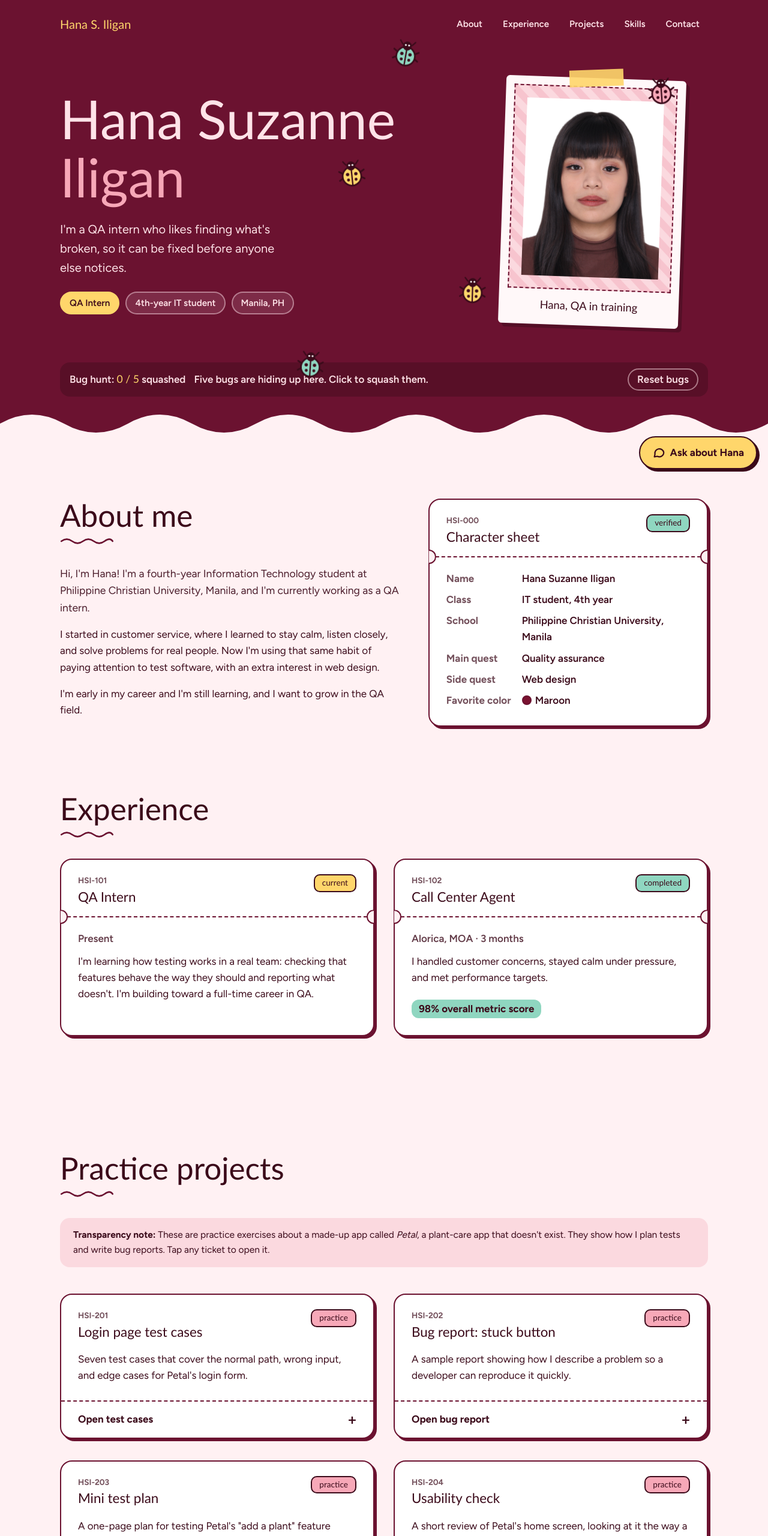
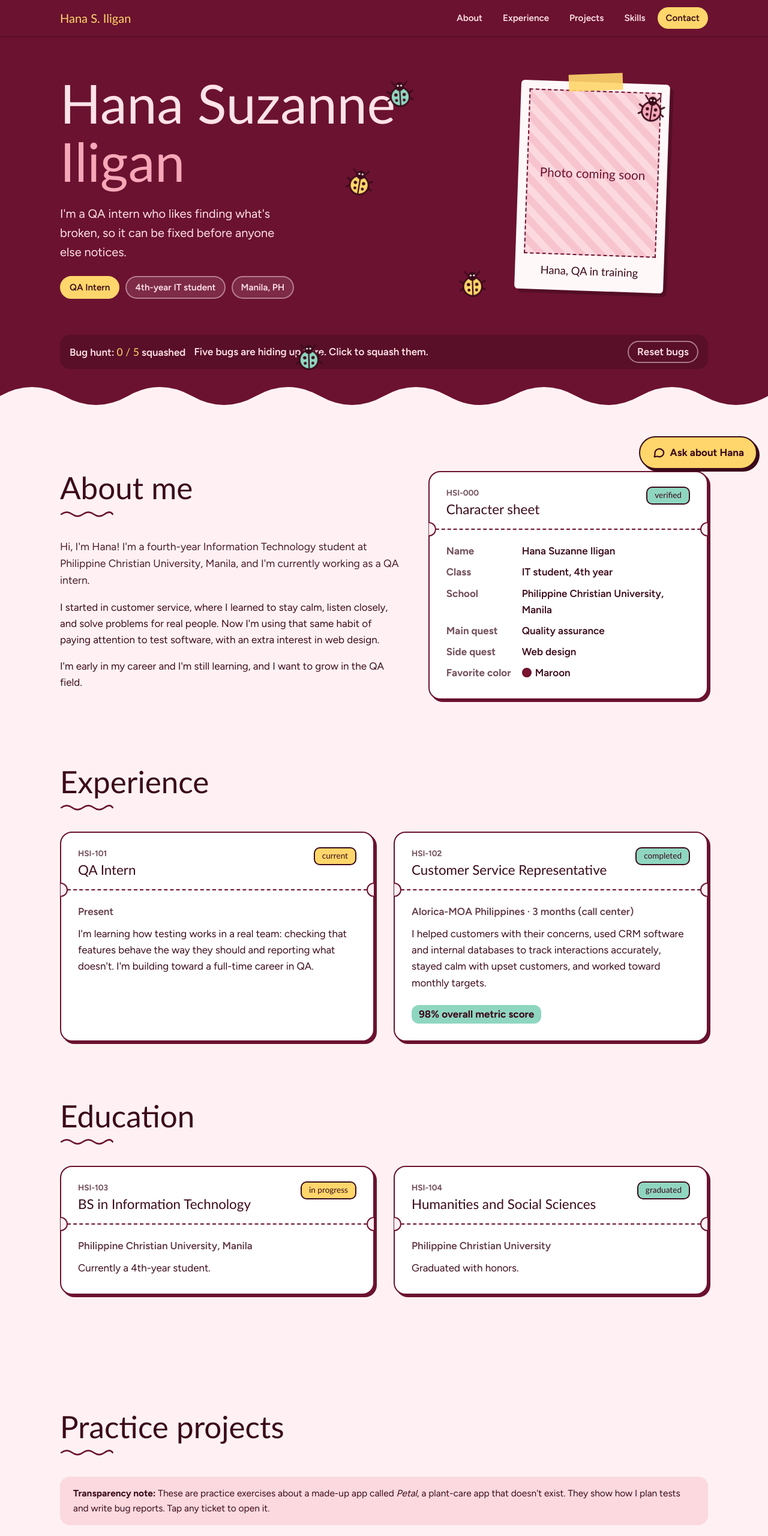
Before and after one commit to suzieexoxo/suzieexoxo.github.io, a plain HTML site: page index.html in a window 1280 px wide. Shown: the top 2560 px of the page at 60% size. Drawn offline with Linux system fonts and the light colour scheme; a web font is replaced by a local one.

Commit message:
Update index.html

```diff
--- a/index.html
+++ b/index.html
@@ -26,7 +26,7 @@
 :root[data-theme="dark"]{
   --bg:#2A0713; --ink:#FFE3E8; --card:#3F0F21; --line:#F7A8B8; --hero:#4A0C21; --soft:#55182C;
 }
-html{scroll-padding-top:env(safe-area-inset-top,0px);scroll-behavior:smooth}
+html{scroll-padding-top:calc(env(safe-area-inset-top,0px) + 76px);scroll-behavior:smooth}
 *,*::before,*::after{box-sizing:border-box}
 body{margin:0;background:var(--bg);color:var(--ink);font-family:var(--body);font-size:17px;line-height:1.6}
 h1,h2,h3{font-family:var(--display);font-weight:400;line-height:1.08;margin:0}
@@ -35,13 +35,20 @@ a{color:inherit}
 :focus-visible{outline:3px solid var(--butter);outline-offset:3px;border-radius:6px}
 .wrap{width:min(1080px,100% - 40px);margin-inline:auto}
 
-.hero{background:var(--hero);color:var(--hero-ink);position:relative;padding:22px 0 0;overflow:hidden}
+/* ---------- hero ---------- */
+.hero{background:var(--hero);color:var(--hero-ink);position:relative;padding:0;overflow:hidden}
 .top{display:flex;justify-content:space-between;align-items:center;gap:16px;flex-wrap:wrap}
 .logo{font-family:var(--display);font-size:1.25rem;text-decoration:none;color:var(--butter)}
 .top nav{display:flex;gap:6px;flex-wrap:wrap}
 .top nav a{text-decoration:none;padding:6px 14px;border-radius:99px;font-weight:600;font-size:.95rem}
 .top nav a:hover{background:rgba(255,227,232,.14)}
-.hero-grid{display:grid;grid-template-columns:1.25fr .75fr;gap:48px;align-items:center;padding:72px 0 120px}
+.top nav a.active{background:var(--butter);color:#3B0A1A}
+.topbar{position:sticky;top:env(safe-area-inset-top,0px);z-index:40;background:var(--hero);color:var(--hero-ink);padding:12px 0;box-shadow:0 2px 0 rgba(0,0,0,.18)}
+.topbar .top{flex-wrap:nowrap}
+.topbar nav{overflow-x:auto;scrollbar-width:none;flex-wrap:nowrap}
+.topbar nav::-webkit-scrollbar{display:none}
+.topbar nav a{white-space:nowrap}
+.hero-grid{display:grid;grid-template-columns:1.25fr .75fr;gap:48px;align-items:center;padding:64px 0 120px}
 .hero h1{font-size:clamp(2.8rem,8vw,5.6rem);color:var(--hero-ink)}
 .hero h1 span{display:block;color:var(--pink)}
 .hero .sub{font-size:1.25rem;margin-top:22px;max-width:30ch}
@@ -68,11 +75,13 @@ a{color:inherit}
 .wave{position:absolute;left:0;right:0;bottom:-1px;width:100%;height:60px;display:block}
 .wave path{fill:var(--bg)}
 
+/* ---------- sections ---------- */
 section{padding:96px 0}
 .h2{font-size:clamp(2rem,5vw,3.2rem);margin-bottom:10px}
 .squig{display:block;width:90px;height:12px;margin:0 0 34px;color:var(--line)}
 .lede{font-size:1.1rem;opacity:.92}
 
+/* ---------- ticket (the one pattern used everywhere) ---------- */
 .grid{display:grid;gap:36px 32px}
 .g2{grid-template-columns:repeat(2,1fr)}
 .g3{grid-template-columns:repeat(3,1fr)}
@@ -94,16 +103,19 @@ section{padding:96px 0}
 .meta{font-weight:600;opacity:.8;margin-bottom:10px}
 .stat{display:inline-block;background:var(--mint);color:#3B0A1A;border-radius:12px;padding:2px 12px;font-weight:700;margin-top:6px}
 
+/* about */
 .about{display:grid;grid-template-columns:1.1fr .9fr;gap:44px;align-items:start}
 .sheet dl{margin:0;display:grid;grid-template-columns:auto 1fr;gap:8px 18px}
 .sheet dt{font-weight:700;opacity:.7}
 .sheet dd{margin:0;font-weight:600}
 .swatch{display:inline-block;width:16px;height:16px;border-radius:50%;background:#7A1230;border:2px solid var(--line);vertical-align:-2px;margin-right:6px}
 
+/* chips / inventory */
 .slots{display:flex;flex-wrap:wrap;gap:12px}
 .slot{background:var(--card);border:2px solid var(--line);border-radius:16px;padding:10px 20px;font-weight:700;box-shadow:4px 4px 0 var(--line)}
 .slot.learning{background:var(--butter);color:#3B0A1A;border-color:#3B0A1A;box-shadow:4px 4px 0 #3B0A1A}
 
+/* project details */
 details{border-top:2px dashed var(--line)}
 summary{cursor:pointer;padding:16px 28px;font-weight:700;list-style:none;display:flex;justify-content:space-between;align-items:center}
 summary::-webkit-details-marker{display:none}
@@ -121,11 +133,13 @@ th{background:var(--soft)}
 :root[data-theme="dark"] .ok{color:var(--mint)}
 .note{background:var(--soft);border-radius:16px;padding:16px 22px;margin-bottom:44px;max-width:none;font-size:.97rem}
 
+/* games */
 .game{text-align:center}
 .game .t-body{padding:18px 16px 22px}
 .game h3{font-size:1.4rem}
 .game .face{font-size:2.2rem}
 
+/* contact */
 .contact{background:var(--hero);color:var(--hero-ink);border-radius:28px;padding:72px 40px;text-align:center;position:relative;overflow:hidden}
 .contact h2{color:var(--butter);margin-bottom:14px}
 .contact p{margin-inline:auto}
@@ -133,6 +147,7 @@ th{background:var(--soft)}
 .btn:hover{transform:translate(2px,2px);box-shadow:2px 2px 0 #3B0A1A}
 footer{padding:30px 0 120px;text-align:center;font-weight:600;opacity:.8}
 
+/* ---------- chatbot ---------- */
 .chat-fab{position:fixed;right:18px;bottom:calc(18px + env(safe-area-inset-bottom,0px));z-index:50;font:inherit;font-weight:700;background:var(--butter);color:#3B0A1A;border:2px solid #3B0A1A;border-radius:99px;padding:12px 20px;box-shadow:4px 4px 0 #3B0A1A;cursor:pointer;display:flex;gap:8px;align-items:center}
 .chat-fab svg{width:22px;height:22px}
 .chat{position:fixed;right:14px;bottom:calc(76px + env(safe-area-inset-bottom,0px));z-index:60;width:min(380px,calc(100vw - 28px));height:min(520px,calc(100dvh - 150px));background:var(--card);border:2px solid var(--line);border-radius:22px;box-shadow:4px 4px 0 var(--line);display:flex;flex-direction:column;overflow:hidden}
@@ -156,6 +171,7 @@ footer{padding:30px 0 120px;text-align:center;font-weight:600;opacity:.8}
 .chat-form button{font:inherit;font-weight:700;background:var(--maroon);color:#FFE3E8;border:0;border-radius:99px;padding:0 18px;cursor:pointer}
 .chat-form button:disabled{opacity:.5;cursor:default}
 
+/* ---------- responsive ---------- */
 @media (max-width:860px){
   .hero-grid{grid-template-columns:1fr;padding-bottom:90px}
   .polaroid{max-width:240px}
@@ -166,7 +182,11 @@ footer{padding:30px 0 120px;text-align:center;font-weight:600;opacity:.8}
   .g2,.g3{grid-template-columns:1fr}
   .g4{grid-template-columns:1fr 1fr}
   .contact{padding:44px 22px}
-  .top nav a{padding:5px 10px}
+  .top nav a{padding:5px 8px;font-size:.85rem}
+  .topbar .wrap{width:calc(100% - 12px)}
+  .topbar nav{gap:2px}
+  .logo{display:none}
+  .topbar nav{margin-inline:auto}
   section{padding:54px 0}
 }
 @media (prefers-reduced-motion: reduce){
@@ -189,6 +209,21 @@ footer{padding:30px 0 120px;text-align:center;font-weight:600;opacity:.8}
   </symbol>
 </svg>
 
+<div class="topbar">
+  <div class="wrap">
+    <div class="top">
+      <a class="logo" href="#top">Hana S. Iligan</a>
+      <nav aria-label="Main" id="mainNav">
+        <a href="#about">About</a>
+        <a href="#experience">Experience</a>
+        <a href="#projects">Projects</a>
+        <a href="#skills">Skills</a>
+        <a href="#contact">Contact</a>
+      </nav>
+    </div>
+  </div>
+</div>
+
 <header class="hero" id="top">
   <div class="bughunt" id="bughunt" aria-label="Bug hunt game">
     <button class="bug" style="--c:#FFD66B;--d:0s;left:44%;top:36%" aria-label="Squash bug"><svg><use href="#bugsym"/></svg></button>
@@ -199,17 +234,6 @@ footer{padding:30px 0 120px;text-align:center;font-weight:600;opacity:.8}
   </div>
 
   <div class="wrap" style="position:relative">
-    <div class="top">
-      <a class="logo" href="#top">Hana S. Iligan</a>
-      <nav aria-label="Main">
-        <a href="#about">About</a>
-        <a href="#experience">Experience</a>
-        <a href="#projects">Projects</a>
-        <a href="#skills">Skills</a>
-        <a href="#contact">Contact</a>
-      </nav>
-    </div>
-
     <div class="hero-grid">
       <div>
         <h1>Hana Suzanne <span>Iligan</span></h1>
@@ -286,14 +310,41 @@ footer{padding:30px 0 120px;text-align:center;font-weight:600;opacity:.8}
       </article>
       <article class="ticket">
         <div class="t-head">
-          <div><div class="t-id">HSI-102</div><h3 class="t-title">Call Center Agent</h3></div>
+          <div><div class="t-id">HSI-102</div><h3 class="t-title">Customer Service Representative</h3></div>
           <span class="stamp mint">completed</span>
         </div>
         <div class="perf"></div>
         <div class="t-body">
-          <p class="meta">Alorica, MOA &middot; 3 months</p>
-          <p>I handled customer concerns, stayed calm under pressure, and met performance targets.</p>
+          <p class="meta">Alorica-MOA Philippines &middot; 3 months (call center)</p>
+          <p>I helped customers with their concerns, used CRM software and internal databases to track interactions accurately, stayed calm with upset customers, and worked toward monthly targets.</p>
           <span class="stat">98% overall metric score</span>
+        </div>
+      </article>
+    </div>
+
+    <h2 class="h2" style="margin-top:96px">Education</h2>
+    <svg class="squig" viewBox="0 0 120 14" fill="none" stroke="currentColor" stroke-width="3.5" stroke-linecap="round" aria-hidden="true"><path d="M3 7 Q 15 -2 27 7 T 51 7 T 75 7 T 99 7 T 117 7"/></svg>
+    <div class="grid g2">
+      <article class="ticket">
+        <div class="t-head">
+          <div><div class="t-id">HSI-103</div><h3 class="t-title">BS in Information Technology</h3></div>
+          <span class="stamp">in progress</span>
+        </div>
+        <div class="perf"></div>
+        <div class="t-body">
+          <p class="meta">Philippine Christian University, Manila</p>
+          <p>Currently a 4th-year student.</p>
+        </div>
+      </article>
+      <article class="ticket">
+        <div class="t-head">
+          <div><div class="t-id">HSI-104</div><h3 class="t-title">Humanities and Social Sciences</h3></div>
+          <span class="stamp mint">graduated</span>
+        </div>
+        <div class="perf"></div>
+        <div class="t-body">
+          <p class="meta">Philippine Christian University</p>
+          <p>Graduated with honors.</p>
         </div>
       </article>
     </div>
@@ -412,6 +463,9 @@ footer{padding:30px 0 120px;text-align:center;font-weight:600;opacity:.8}
       <span class="slot">Figma</span>
       <span class="slot">Excel</span>
       <span class="slot">Customer service</span>
+      <span class="slot">Communication</span>
+      <span class="slot">Teamwork</span>
+      <span class="slot">English &amp; Tagalog</span>
       <span class="slot learning">QA testing (learning)</span>
     </div>
 
@@ -431,9 +485,11 @@ footer{padding:30px 0 120px;text-align:center;font-weight:600;opacity:.8}
   <div class="wrap">
     <div class="contact">
       <h2>Found a bug in my portfolio?</h2>
-      <p>I'd love to hear about it, and about any QA opportunities too. Come say hi on GitHub, or ask my chatbot anything about me.</p>
-      <a class="btn" href="https://github.com/suzieexoxo" target="_blank" rel="noopener">github.com/suzieexoxo</a>
-
+      <p>I'd love to hear about it, and about any QA opportunities too. Send me an email, say hi on GitHub, or ask my chatbot anything about me.</p>
+      <div style="display:flex;gap:14px;justify-content:center;flex-wrap:wrap;margin-top:8px">
+        <a class="btn" style="margin-top:0" href="mailto:hanasuzannei@gmail.com">hanasuzannei@gmail.com</a>
+        <a class="btn" style="margin-top:0" href="https://github.com/suzieexoxo" target="_blank" rel="noopener">github.com/suzieexoxo</a>
+      </div>
     </div>
   </div>
 </section>
@@ -475,6 +531,20 @@ footer{padding:30px 0 120px;text-align:center;font-weight:600;opacity:.8}
 })();
 
 (function(){
+  var links = Array.prototype.slice.call(document.querySelectorAll('#mainNav a'));
+  var targets = links.map(function(a){ return document.querySelector(a.getAttribute('href')); });
+  function update(){
+    var y = window.scrollY + 120, current = -1;
+    targets.forEach(function(t,i){ if(t && t.offsetTop <= y) current = i; });
+    if(window.innerHeight + window.scrollY >= document.body.scrollHeight - 4) current = links.length - 1;
+    links.forEach(function(a,i){ a.classList.toggle('active', i === current); });
+  }
+  window.addEventListener('scroll', update, {passive:true});
+  window.addEventListener('resize', update);
+  update();
+})();
+
+(function(){
   var bugs = Array.prototype.slice.call(document.querySelectorAll('.bug'));
   var count = document.getElementById('huntCount');
   var msg = document.getElementById('huntMsg');
@@ -499,7 +569,7 @@ footer{padding:30px 0 120px;text-align:center;font-weight:600;opacity:.8}
 })();
 
 (function(){
-  var PHOTO_URL = 'hana.jpg';
+  var PHOTO_URL = '';
   if(PHOTO_URL){
     var slot = document.getElementById('photoSlot');
     slot.textContent = '';
@@ -529,11 +599,12 @@ footer{padding:30px 0 120px;text-align:center;font-weight:600;opacity:.8}
     "- Studies Information Technology, 4th year, at Philippine Christian University - Manila.",
     "- Currently a QA (quality assurance) intern, and wants to pursue a career in the QA field.",
     "- Previously worked 3 months as a call center agent at Alorica (MOA), with a 98% overall metric score.",
-    "- Skills: HTML, CSS, Figma, Excel, customer service, and learning QA testing.",
+    "- Skills: HTML, CSS, Figma, Excel, customer service, communication, teamwork, and learning QA testing. Speaks English and Tagalog.",
+    "- Education: studying BS in Information Technology (4th year) at Philippine Christian University. Also graduated with honors in Humanities and Social Sciences at Philippine Christian University.",
     "- Interests: QA and web designing. Her favorite color is maroon/red.",
     "- Plays many kinds of games: Minecraft, Valorant, TFT (Teamfight Tactics), and Roblox.",
     "- Her portfolio projects are practice exercises about a made-up app called Petal (login test cases, a bug report, a mini test plan, a usability check). They are not client work, and she has no certificates yet. Be honest about this if asked.",
-    "- GitHub: github.com/suzieexoxo. No public email is listed yet.",
+    "- Contact: email hanasuzannei@gmail.com, GitHub github.com/suzieexoxo. Do not share any phone number or home address.",
     "Stay on the topic of Hana and her work. Politely decline unrelated requests."
   ].join("\n");
 
@@ -548,15 +619,15 @@ footer{padding:30px 0 120px;text-align:center;font-weight:600;opacity:.8}
 
   function localAnswer(q){
     q = q.toLowerCase();
-    if(/(github|contact|email|reach|linkedin)/.test(q)) return "You can find Hana on GitHub at github.com/suzieexoxo. She hasn't listed a public email yet.";
-    if(/(skill|tool|know|html|css|figma|excel)/.test(q)) return "Hana works with HTML, CSS, Figma, and Excel, and she has strong customer service skills. She's also building her QA testing skills as an intern.";
+    if(/(github|contact|email|reach|linkedin)/.test(q)) return "You can email Hana at hanasuzannei@gmail.com or find her on GitHub at github.com/suzieexoxo.";
+    if(/(skill|tool|know|html|css|figma|excel)/.test(q)) return "Hana works with HTML, CSS, Figma, and Excel, plus customer service, communication, and teamwork. She speaks English and Tagalog, and she's building her QA testing skills as an intern.";
     if(/(experience|work|alorica|call|agent|job|metric)/.test(q)) return "Hana is a QA intern right now. Before that, she spent 3 months as a call center agent at Alorica (MOA) and finished with a 98% overall metric score.";
-    if(/(school|study|student|univ|college|pcu|course)/.test(q)) return "Hana is a 4th-year Information Technology student at Philippine Christian University - Manila.";
+    if(/(school|study|student|univ|college|pcu|course)/.test(q)) return "Hana is a 4th-year Information Technology student at Philippine Christian University - Manila. She also graduated with honors in Humanities and Social Sciences there.";
     if(/(game|play|minecraft|valo|tft|roblox|hobb)/.test(q)) return "Hana plays lots of different games: Minecraft, Valorant, TFT, and Roblox.";
     if(/(project|certif|portfolio|practice)/.test(q)) return "Hana is early in her career, so her projects here are practice exercises for a made-up app called Petal: login test cases, a bug report, a mini test plan, and a usability check. She doesn't have certificates yet.";
     if(/(qa|quality|test|goal|career|want|do)/.test(q)) return "Hana is a QA intern who wants to build her career in quality assurance. She's also interested in web design.";
     if(/(color|colour|maroon|red)/.test(q)) return "Hana's favorite color is maroon, which is why this whole site is maroon.";
-    return "I'm not sure about that one. I can tell you about Hana's skills, experience, studies, games, or how to find her on GitHub (github.com/suzieexoxo).";
+    return "I'm not sure about that one. I can tell you about Hana's skills, experience, studies, games, or how to contact her.";
   }
 
   async function getSample(){
```
